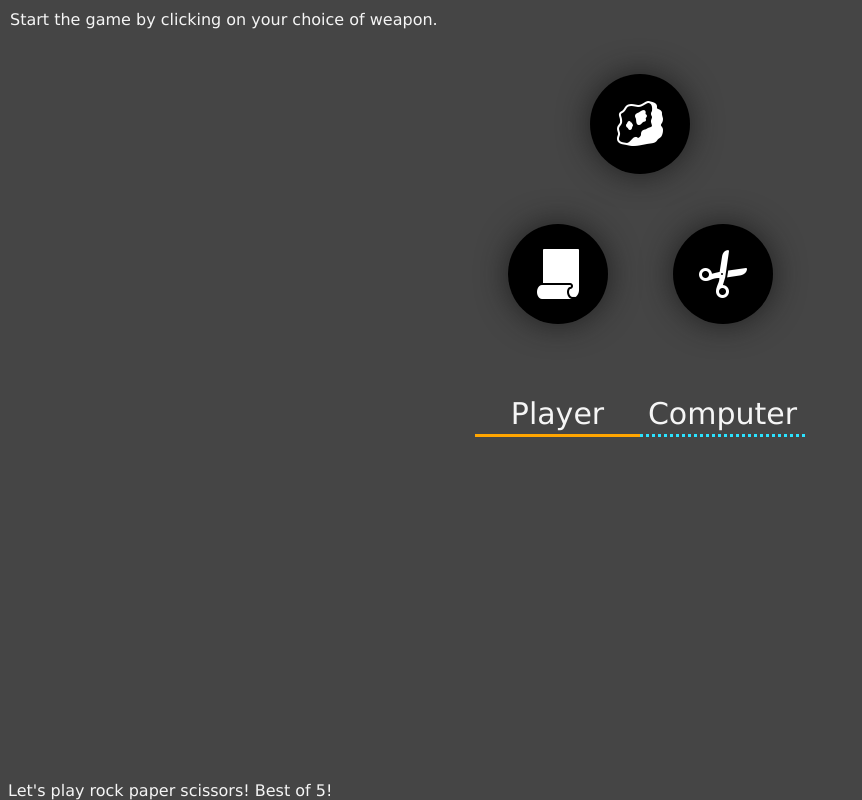
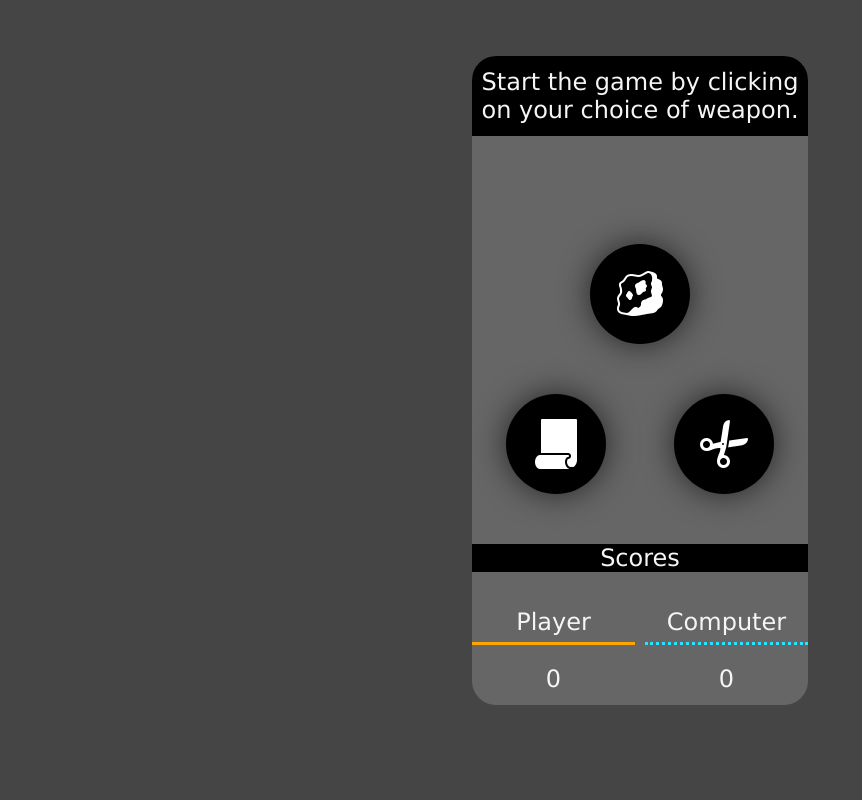
Before and after one commit to amekatze/rock-paper-scissors, a plain HTML site: page index.html in a window 1280 px wide. Shown: the whole page, without its empty margins (0-862 px from the left). Drawn offline with Linux system fonts and the light colour scheme.

Commit message:
Finalizing UI design ver 1.0

```diff
--- a/index.html
+++ b/index.html
@@ -9,27 +9,29 @@
 </head>
 <body>
 
+<div class="container">
 <div id="rounds">Start the game by clicking on your choice of weapon.</div>
+<div id="result"></div>
 
-<div class="container">
+<div class="weapon-container">
     <div class="weapon" id="rock"><img src="icons8-rock-100.png"></div>
     <div class="weapon" id="paper"><img src="icons8-paper-100.png"></div>
     <div class="weapon" id="scissors"><img src="icons8-scissors-100.png"></div>
 </div>
 
 <div class="game-stats">
+    <span class="game-stats-header">Scores</span>
     <div class="stats-panel">
         <div class="player-tag">Player</div>
-        <span id="player-score"></span>
+        <span id="player-score">0</span>
     </div>
     <div class="stats-panel">
     <div class="computer-tag">Computer</div>
-    <span id="computer-score"></span>
+    <span id="computer-score">0</span>
     </div>
 </div>
 
-<div id="test"> test</div>
-
+</div>
 
    <script src="script.js" defer></script>
 </body>
--- a/script.js
+++ b/script.js
@@ -8,8 +8,7 @@ let playerScore = 0;
 let computerScore = 0;
 let round = 0;
 
-document.getElementById("test").innerHTML = "Let's play rock paper scissors! Best of 5!";
-
+let roundResult = document.getElementById('result');
 
 function playRound(playerSelection) {
 computerSelection = getComputerChoice();
@@ -36,20 +35,28 @@ computerSelection == "paper" && playerSelection == "rock") {
 if (round < 4){
     round++;
 
-    document.getElementById("test").innerHTML = "<b> ROUND</b>:" + round + "<br/>" + "Player: " + playerScore + " Comp: " + computerScore + "<br>" + "Player: " + playerSelection + " Comp: " + computerSelection + "<br>" + "Round winner: " + roundWinner;
+    roundWinner == "player" ? roundResult.innerHTML = "Player wins the round!" :
+    roundWinner == "computer" ? roundResult.innerHTML = "Computer wins the round!" :
+    roundResult.innerHTML = "It's a draw!";
 
     document.getElementById("player-score").innerHTML = playerScore;
     document.getElementById("computer-score").innerHTML = computerScore;
-    document.getElementById("rounds").innerHTML = "Round: " + round;
+    document.getElementById("rounds").innerHTML = "Round: " + round + "/ 5"
 
     weapons.forEach((weapon) => { weapon.classList.remove('active');})
 
 } else {
 round++;
-winner = playerScore == computerScore ? "no one, it's a draw!" :
+
+winner = playerScore == computerScore ? "draw" :
 playerScore > computerScore ? "player" : "computer";
 
-document.getElementById("test").innerHTML = "<b> ROUND</b>:" + round + "<br>" + "Player: " + playerScore + " Comp: " + computerScore + "<br>" + "The winner is ..." + winner;
+winner == "player" ? roundResult.innerHTML = "Player wins the game!" :
+winner == "computer" ? roundResult.innerHTML = "Computer wins the game!" :
+roundResult.innerHTML = "It's a draw!";
+
+document.getElementById("rounds").innerHTML = "Round: " + round + "/ 5";
+
 weapons.forEach((weapon) => { weapon.classList.remove('active');})
 
 playerScore = 0;
--- a/style.css
+++ b/style.css
@@ -5,11 +5,36 @@ body {
     align-items: center;
     color: rgb(245, 245, 245);
     font-family: 'Lucida Sans', 'Lucida Sans Regular', 'Lucida Grande', 'Lucida Sans Unicode', Geneva, Verdana, sans-serif;
+    font-size: 1.5em;
 }
 
+.container {
+    display: flex;
+    flex-wrap: wrap;
+    width: 14em;
+    background-color: rgb(102, 102, 102);
+    border-radius: 1em;
+    margin-top: 2em;
+    overflow: hidden;
+    padding-bottom: 0.5em;
+}
 
-.container {
-    margin-top: 20%;
+#rounds {
+ width: 100%;
+ background-color: black;
+ padding: 0.5em 0;
+ text-align: center;
+}
+
+#result {
+width: 100%;
+margin-top: 1.5em;
+text-align: center;
+}
+
+.weapon-container {
+    flex: 1;
+    margin-top: 3em;
     display: flex;
     height: 300px;
     width: 330px;
@@ -56,15 +81,20 @@ body {
 }
 
 .game-stats {
-    width: 330px;
+    width: 100%;
     display: grid;
     grid-template-columns: 1fr 1fr;
+    grid-gap: 10px;
+}
+.game-stats-header{
+grid-column: span 2;
+text-align: center;
+background-color: black;
 }
 
 .player-tag, .computer-tag{
     text-align: center;
     line-height: 40px;
-    font-size: 30px;
     margin-bottom: 20px;
 }
 
@@ -75,18 +105,9 @@ border-bottom:3px solid orange;
 border-bottom:3px dotted rgb(43, 227, 255);
 }
 
-
 .stats-panel{
     text-align: center;
     margin-top: 20px;
-    font-size: 20px;
-}
-
-#rounds {
-    position: fixed;
-    top:10px;
-    left: 10px;
-
 }
 
 
@@ -96,6 +117,7 @@ border-bottom:3px dotted rgb(43, 227, 255);
 
 
 #test {
+    font-size: 0.5em;
     position: fixed;
     bottom:0;
 }
```
